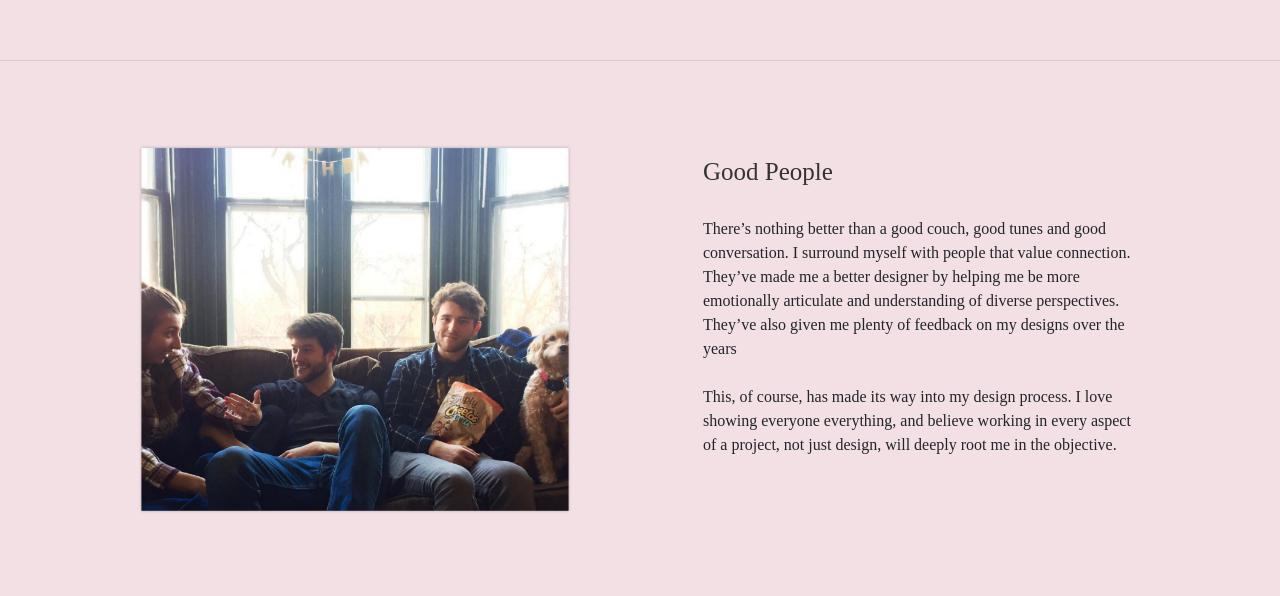
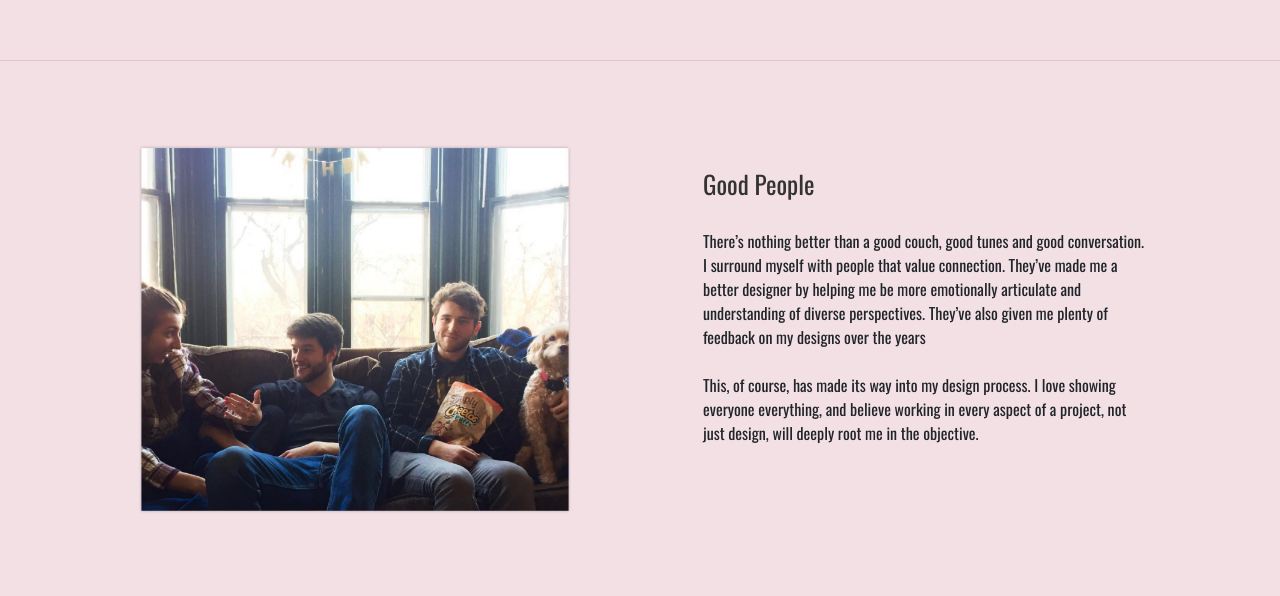
Before and after one commit to lotsp003/fasthorse, a website: page index.html in a window 1280 px wide. Shown: the part 3906-4502 px from the top of the page. Drawn offline with nearby package versions, Linux system fonts and the light colour scheme.

Commit message:
Update index.html

```diff
--- a/index.html
+++ b/index.html
@@ -16,6 +16,7 @@
     <!-- Custom fonts for this template -->
     <link href="https://fonts.googleapis.com/css?family=Catamaran:100,200,300,400,500,600,700,800,900" rel="stylesheet">
     <link href="https://fonts.googleapis.com/css?family=Lato:100,100i,300,300i,400,400i,700,700i,900,900i" rel="stylesheet">
+    <link href="https://fonts.googleapis.com/css?family=Oswald" rel="stylesheet">
 
     <!--Java Script -->
    <script src="https://unpkg.com/scrollreveal/dist/scrollreveal.min.js"></script>
```
